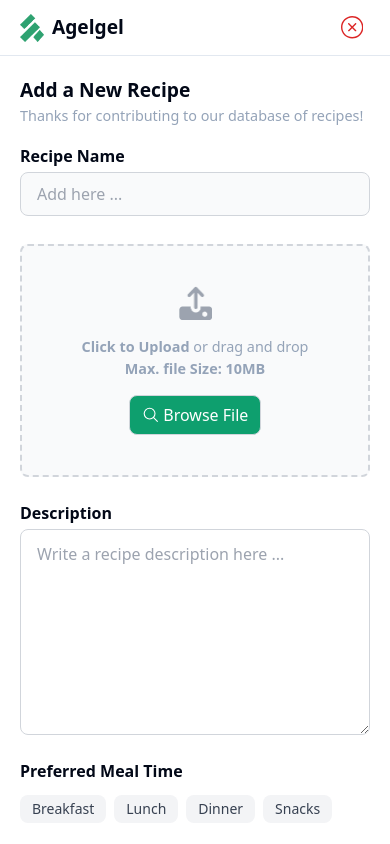
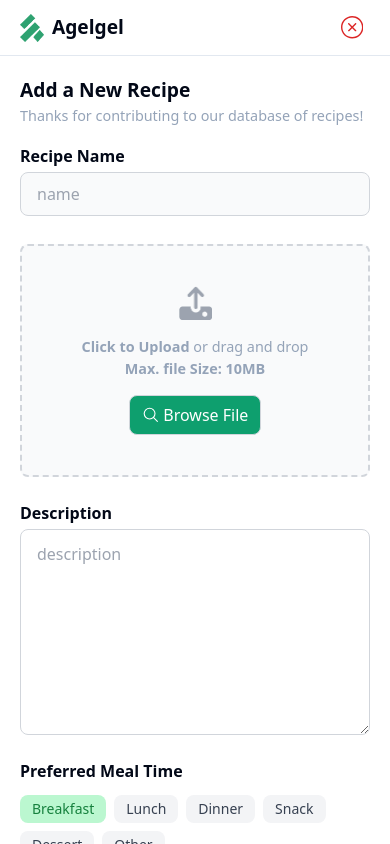
Before and after one commit to YGMonGit/agelgel-frontend, a React (Create React App) app: page /post in a window 390 px wide. Built offline with nearby package versions, Linux system fonts and the light colour scheme.

Commit message:
More work done on add recipe validation

```diff
--- a/package.json
+++ b/package.json
@@ -19,7 +19,6 @@
     "@testing-library/user-event": "^13.5.0",
     "@types/jest": "^27.5.2",
     "@types/node": "^17.0.45",
-    "@types/react": "^18.3.3",
     "@types/react-dom": "^18.3.0",
     "class-variance-authority": "^0.7.0",
     "clsx": "^2.1.1",
--- a/src/api/slices/ingredient.slices.ts
+++ b/src/api/slices/ingredient.slices.ts
@@ -52,6 +52,7 @@ const ingredientApiSlice = agelgilAPI.injectEndpoints({
 export const {
     useGetIngredientByIdQuery,
     useGetIngredientsQuery,
+    useGetIngredientByNameQuery,
     // useCreateIngredientMutation,
     // useUpdateIngredientMutation,
 } = ingredientApiSlice
--- a/src/api/types/recipe.type.ts
+++ b/src/api/types/recipe.type.ts
@@ -30,6 +30,7 @@ export enum ERecipeStatus {
 export type TRecipeStatus = "verified" | "pending" | "rejected";
 interface IngredientDetail {
     ingredient: string | IIngredient;
+    name: string;
     amount: number;
 }
 
--- a/src/components/Choice.tsx
+++ b/src/components/Choice.tsx
@@ -1,35 +1,59 @@
-import React from 'react';
+import React,{useEffect} from 'react';
 
 interface ChoiceProps {
   label: string;
   data: string[];
-  value: string;
-  setValue: React.Dispatch<React.SetStateAction<string>>;
+  value: string | string[];
+  setValues: any;
+  multiSelect: boolean;
 }
 
-function Choice({ label, data, value, setValue }: ChoiceProps) {
+function Choice({ label, data, value, setValues, multiSelect }: ChoiceProps) {
   const handleClick = (item: string) => {
-    setValue(item);
+    if (multiSelect) {
+      setValues((prevValue: any) => {
+        const lowercasePrevValue = Array.isArray(prevValue)
+          ? prevValue.map(v => v.toLowerCase())
+          : [];
+        const lowercaseItem = item.toLowerCase();
+
+        if (lowercasePrevValue.includes(lowercaseItem)) {
+          return prevValue.filter((v: string) => v.toLowerCase() !== lowercaseItem);
+        } else {
+          return [...prevValue, item];
+        }
+      });
+    } else {
+      setValues(item);
+    }
+  };
+
+  const isSelected = (item: string) => {
+    if (multiSelect) {
+      return Array.isArray(value) && value.some(v => v.toLowerCase() === item.toLowerCase());
+    } else {
+      return value.includes(item);
+    }
   };
 
   return (
-    <div className="w-full px-5 flex flex-col justify-start items-start gap-1 mb-6 relative">
+    <div className="w-full px-5 flex flex-col justify-start items-start gap-1 mb-6 relative select-none cursor-pointer">
       <label className="text-base font-semibold mb-2">{label}</label>
       <div className="flex flex-wrap gap-2">
         {data.map((item, index) => (
-          <button
+          <div
             key={index}
             onClick={() => handleClick(item)}
             className={`
               px-3 py-1 rounded-lg text-sm font-medium
-              ${item === value
+              ${isSelected(item)
                 ? 'bg-green-200 text-green-700'
                 : 'bg-[#F3F4F6] text-gray-700'}
               transition-colors duration-200 ease-in-out
             `}
           >
-            {item}
-          </button>
+            {item.charAt(0).toUpperCase() + item.slice(1)}
+          </div>
         ))}
       </div>
     </div>
--- a/src/components/DetailInput.tsx
+++ b/src/components/DetailInput.tsx
@@ -5,6 +5,8 @@ interface DetailInputProps {
   placeholder: string;
   value: string;
   onChange?: (event: React.ChangeEvent<HTMLTextAreaElement>) => void;
+  register?:any
+  errors?:any
 }
 
 function DetailInput({
@@ -12,6 +14,8 @@ function DetailInput({
   placeholder,
   value,
   onChange,
+  register = (placeholder:string)=> {},
+  errors,
 }: DetailInputProps) {
   const handleChange = (e: React.ChangeEvent<HTMLTextAreaElement>) => {
     if (onChange) {
@@ -19,12 +23,15 @@ function DetailInput({
     }
   };
 
+  const errorStyle = "text-[.8rem] text-red-400";
+
   return (
     <div className="w-full px-5 flex flex-col justify-start items-start gap-1 mb-6 relative">
       <label htmlFor={placeholder} className="text-[1rem] font-semibold">
         {label}
       </label>
       <textarea
+        {...register(placeholder)}
         name={placeholder}
         rows={8}
         cols={50}
@@ -35,6 +42,7 @@ function DetailInput({
         style={{ scrollbarWidth: "none", msOverflowStyle: "none" }}
         onChange={handleChange}
       ></textarea>
+      {errors && <p className={errorStyle}>{errors.message}</p>}
     </div>
   );
 }
--- a/src/components/ImageInput.tsx
+++ b/src/components/ImageInput.tsx
@@ -2,8 +2,15 @@ import React, { useState, useCallback } from "react";
 import { IoSearchOutline, IoCloseCircle } from "react-icons/io5";
 import upload_logo from "../assets/icons/upload-logo.png";
 
-const ImageInput: React.FC = () => {
-  const [images, setImages] = useState<string[]>([]);
+interface ImageInputProps {
+  images: string[];
+  setImages: React.Dispatch<React.SetStateAction<string[]>>;
+  register: any;
+  setValue: any;
+}
+
+const ImageInput = ({images, setImages}: ImageInputProps) => {
+  // const [images, setImages] = useState<string[]>([]);
 
   const handleFileInput = useCallback((e: React.ChangeEvent<HTMLInputElement> | React.DragEvent<HTMLDivElement>) => {
     let files: FileList | null = null;
--- a/src/pages/NewRecipeForm.tsx
+++ b/src/pages/NewRecipeForm.tsx
@@ -3,33 +3,94 @@ import PageHeader from "../components/PageHeader";
 import NewRecipeFormOne from "./sub_pages/NewRecipeFormOne";
 import NewRecipeFormTwo from "./sub_pages/NewRecipeFormTwo";
 import NewRecipeFormThree from "./sub_pages/NewRecipeFormThree";
+import { zodResolver } from '@hookform/resolvers/zod';
+import { INewRecipeFrom,EPreparationDifficulty,EPreferredMealTime } from "../api/types/recipe.type";
+import { useForm } from "react-hook-form";
+import { newRecipeSchema } from "../validation/recipe.validation";
+import * as Bytescale from "@bytescale/sdk";
+import { useNavigate } from "react-router-dom";
+import { useCreateRecipeMutation } from "../api/slices/recipe.slices";
+import { EAllergies,EDietaryPreferences,EChronicDisease } from "../api/types/user.type";
+
 
 function NewRecipeForm() {
   // Form navigator state
   const [formNumber, setFormNumber] = useState(1);
 
+  const [healthCondition, setHealthCondition] = useState<EChronicDisease[]>([]);
+  const [allergy, setAllergy] = useState<EAllergies[]>([]);
+  const [mealPreference, setMealPreference] = useState<EDietaryPreferences[]>([]);
+
 
   // For form one
   const [recipeName, setRecipeName] = useState("");
   const [description, setDescription] = useState("");
-  const [mealTime, setMealTime] = useState("");
-  const [difficulty, setDifficulty] = useState("");
+  const [mealTime, setMealTime] = useState<EPreferredMealTime[]>([EPreferredMealTime.breakfast]);
+  const [difficulty, setDifficulty] = useState<EPreparationDifficulty[]>([EPreparationDifficulty.easy]);
   const [time, setTime] = useState("");
+  const [images, setImages] = useState<string[]>([]);
+
+  useEffect(() => {
+    console.log(mealTime);
+
+  }, [mealTime])
+  useEffect(() => {
+    console.log(difficulty);
+
+  }, [difficulty])
 
   // For form two
   const [ingredientList, setIngredientList] = useState<string[]>([]);
 
-  async function handleSubmit(e: React.FormEvent<HTMLButtonElement>) {
-    // Handle form submission logic here
-    console.log("Hello");
-
-  }
-
-  // For form three
   const [instructions, setInstructions] = useState("");
 
+  const { register, handleSubmit, formState: { errors }, setError, setValue, getValues } = useForm<INewRecipeFrom>({
+    resolver: zodResolver(newRecipeSchema),
+  });
+
+  console.log({errors});
+
+  const [CreateRecipe] = useCreateRecipeMutation();
+
+
+  async function NewRecipe(recipe: INewRecipeFrom) {
+    console.log("Adding New Recipe....");
+
+    const uploadManager = new Bytescale.UploadManager({
+      apiKey: process.env.REACT_APP_BYTESCLE ?? ""
+    });
+
+  try {
+    const files = recipe.imgs;
+    const fileUrls:string[] = [];
+    files.forEach(async (file) => {
+      const { fileUrl } = await uploadManager.upload({ data: file });
+      fileUrls.push(fileUrl);
+    });
+
+    await CreateRecipe({ ...recipe,
+        imgs: fileUrls,
+        preparationDifficulty: difficulty.length == 0 ? EPreparationDifficulty.easy : difficulty[0],
+        preferredMealTime: mealTime,
+        medical_condition: {
+          chronicDiseases: healthCondition.length == 0 ? [EChronicDisease.none] : healthCondition,
+          allergies: allergy.length == 0 ? [EAllergies.none] : allergy,
+          dietary_preferences: mealPreference.length == 0 ? [EDietaryPreferences.none] : mealPreference
+        }
+   }).unwrap();
+    // navigate(homeUrl);
+  } catch (error: any) {
+    if (!error.data.error) return;
+    const err = error.data.error;
+    if (err.type === "Validation")
+      setError(err.attr, { message: err.error });
+  }
+}
+
   return (
-    <div className="w-full flex-grow flex flex-col justify-start items-center mb-6">
+    <form className="w-full flex-grow flex flex-col justify-start items-center mb-6"
+    onSubmit={handleSubmit(NewRecipe)}
+    >
       <PageHeader
         header="Add a New Recipe"
         detail="Thanks for contributing to our database of recipes!"
@@ -39,6 +100,8 @@ function NewRecipeForm() {
           setFormNumber={setFormNumber}
           ingredientList={ingredientList}
           setIngredientList={setIngredientList}
+          register={register}
+          errors={errors}
         />
       ) : (
         <NewRecipeFormThree
@@ -47,12 +110,15 @@ function NewRecipeForm() {
           setIngredientList={setIngredientList}
           instructions={instructions}
           setInstructions={setInstructions}
-          handleSubmit={handleSubmit}
+          register={register}
+          errors={errors}
         />
       ) : (
         <NewRecipeFormOne
           setFormNumber={setFormNumber}
           recipeName={recipeName}
+          images={images}
+          setImages={setImages}
           setRecipeName={setRecipeName}
           description={description}
           setDescription={setDescription}
@@ -62,9 +128,12 @@ function NewRecipeForm() {
           setDifficulty={setDifficulty}
           time={time}
           setTime={setTime}
+          register={register}
+          setValue={setValue}
+          errors={errors}
         />
       )}
-    </div>
+    </form>
   );
 }
 
--- a/src/pages/sub_pages/NewRecipeFormOne.tsx
+++ b/src/pages/sub_pages/NewRecipeFormOne.tsx
@@ -3,26 +3,34 @@ import { Input } from "../../components/Input";
 import ImageInput from "../../components/ImageInput";
 import DetailInput from "../../components/DetailInput";
 import Choice from "../../components/Choice";
-import WideButton from "../../components/WideButton";
+import WideLink from "../../components/WideLink";
+import { EPreferredMealTime, EPreparationDifficulty } from "../../api/types/recipe.type";
 
 interface NewRecipeFormOneProps {
   setFormNumber: React.Dispatch<React.SetStateAction<number>>;
   recipeName: string;
   setRecipeName: React.Dispatch<React.SetStateAction<string>>;
+  images: string[];
+  setImages: React.Dispatch<React.SetStateAction<string[]>>;
   description: string;
   setDescription: React.Dispatch<React.SetStateAction<string>>;
-  mealTime: string;
-  setMealTime: React.Dispatch<React.SetStateAction<string>>;
-  difficulty: string;
-  setDifficulty: React.Dispatch<React.SetStateAction<string>>;
+  mealTime: any;
+  setMealTime: any;
+  difficulty: any;
+  setDifficulty: any;
   time: string;
   setTime: React.Dispatch<React.SetStateAction<string>>;
+  register: any;
+  setValue: any;
+  errors: any;
 }
 
 function NewRecipeFormOne({
   setFormNumber,
   recipeName,
   setRecipeName,
+  images,
+  setImages,
   description,
   setDescription,
   mealTime,
@@ -31,6 +39,9 @@ function NewRecipeFormOne({
   setDifficulty,
   time,
   setTime,
+  register,
+  setValue,
+  errors,
 }: NewRecipeFormOneProps) {
   const onRecipeNameChange = (e: React.ChangeEvent<HTMLInputElement>) =>
     setRecipeName(e.target.value);
@@ -41,45 +52,55 @@ function NewRecipeFormOne({
 
   const onNextClick = () => {setFormNumber(2)};
 
+  const errorStyle = "text-[.8rem] text-red-400";
 
   return (
     <div className="w-full flex-col justify-start items-start mt-2">
       <Input
         label="Recipe Name"
-        placeholder="Add here ..."
+        placeholder="name"
         value={recipeName}
         onChange={onRecipeNameChange}
+        register={register}
+        errors={errors.name}
       />
       <div className="w-full px-5">
-        <ImageInput />
+        <ImageInput register={register} setValue={setValue} images={images} setImages={setImages} />
+        {errors.imgs && <p className={errorStyle}>{errors.imgs.message}</p>}
       </div>
       <DetailInput
         label="Description"
-        placeholder="Write a recipe description here ..."
+        placeholder="description"
         value={description}
         onChange={onDescriptionChange}
+        register={register}
+        errors={errors.description}
       />
       <Choice
         label="Preferred Meal Time"
-        data={["Breakfast", "Lunch", "Dinner", "Snacks"]}
+        data={Object.values(EPreferredMealTime)}
         value={mealTime}
-        setValue={setMealTime}
+        setValues={setMealTime}
+        multiSelect={true}
       />
       <Choice
         label="Preparation Difficulty"
-        data={["Easy", "Medium", "Hard"]}
+        data={Object.values(EPreparationDifficulty)}
         value={difficulty}
-        setValue={setDifficulty}
+        setValues={setDifficulty}
+        multiSelect={false}
       />
       <Input
         label="Cooking Time"
-        placeholder="Add here ..."
+        placeholder="cookingTime"
         value={time}
         onChange={onTimeChange}
         instruction="In minutes."
+        register={register}
+        errors={errors.cookingTime}
       />
       <div className="w-full px-5">
-        <WideButton label="Next" color="bg-content-color" clickAction={onNextClick} />
+        <WideLink label="Next" color="bg-content-color" clickAction={onNextClick} />
       </div>
     </div>
   );
--- a/src/pages/sub_pages/NewRecipeFormTwo.tsx
+++ b/src/pages/sub_pages/NewRecipeFormTwo.tsx
@@ -2,15 +2,25 @@ import { Input } from "../../components/Input";
 import ChipsList from "../../components/ChipsList";
 import React, { useState } from "react";
 import { MdAdd, MdRemove } from "react-icons/md";
-import WideButton from "../../components/WideButton";
+import WideLink from "../../components/WideLink";
+import { useGetIngredientByNameQuery } from "../../api/slices/ingredient.slices";
 
 interface NewRecipeFormTwoProps {
   setFormNumber: React.Dispatch<React.SetStateAction<number>>;
   ingredientList: string[];
   setIngredientList: React.Dispatch<React.SetStateAction<string[]>>;
+  register: any;
+  errors: any;
 }
 
-function NewRecipeFormTwo({ setFormNumber, ingredientList, setIngredientList }: NewRecipeFormTwoProps) {
+function NewRecipeFormTwo({ setFormNumber, ingredientList, setIngredientList, register, errors }: NewRecipeFormTwoProps) {
+
+  const [ingredientSearch, setIngredientSearch] = useState("");
+  const {data:ingredients,isFetching,refetch} = useGetIngredientByNameQuery({
+    name: ingredientSearch,
+    nameType: "name",
+  });
+
   const [ingredient, setIngredient] = useState("");
   const [ingredientQuantity, setIngredientQuantity] = useState(0);
 
@@ -39,9 +49,11 @@ function NewRecipeFormTwo({ setFormNumber, ingredientList, setIngredientList }:
       />
       <Input
         label="Ingredient"
-        placeholder="Add here ..."
+        placeholder="ingredients"
         value={ingredient}
         onChange={onIngredientChange}
+        register={register}
+        errors={errors.ingredients}
       />
       <div className="w-full px-5 flex flex-col justify-start items-start flex-grow">
         <label htmlFor="ingredientQuantity" className="text-[1rem] font-semibold">
@@ -85,8 +97,8 @@ function NewRecipeFormTwo({ setFormNumber, ingredientList, setIngredientList }:
         </p>
       </div>
       <div className="w-full px-5 flex justify-center items-end gap-2">
-        <WideButton label="Back" color="bg-white" outline={true} clickAction={onBackClick}/>
-        <WideButton label="Next" color="bg-content-color" clickAction={onNextClick} />
+        <WideLink label="Back" color="bg-white" outline={true} clickAction={onBackClick}/>
+        <WideLink label="Next" color="bg-content-color" clickAction={onNextClick} />
       </div>
     </div>
   );
--- a/src/validation/recipe.validation.ts
+++ b/src/validation/recipe.validation.ts
@@ -21,16 +21,10 @@ export const newRecipeSchema = z.object({
     instructions: z.string().min(1, "Instructions are required"),
     name: z.string().min(1, "Recipe name is required"),
     preferredMealTime: z.array(z.nativeEnum(EPreferredMealTime)).nonempty(),
-    preparationDifficulty: z.nativeEnum(EPreparationDifficulty),
     ingredients: z.array(z.object({
         ingredient: z.string().min(1, "Ingredient is required"),
         name: z.string().min(1, "Ingredient name is required"),
         amount: z.number().nonnegative().min(1, "Amount must be a positive number"),
     })).nonempty("At least one ingredient is required"),
-    medical_condition: z.object({
-        chronicDiseases: z.array(z.nativeEnum(EChronicDisease)).nonempty(),
-        dietary_preferences: z.array(z.nativeEnum(EDietaryPreferences)).nonempty(),
-        allergies: z.array(z.nativeEnum(EAllergies)).nonempty(),
-    }),
     youtubeLink: z.string().url().optional(),
 });
```
Also changed, not shown: src/components/DropdownInput.tsx (added, +119 -0 lines), src/pages/sub_pages/NewRecipeFormThree.tsx (+6 -4 lines), 1 other file (tests, documents, lock files or other folders).
